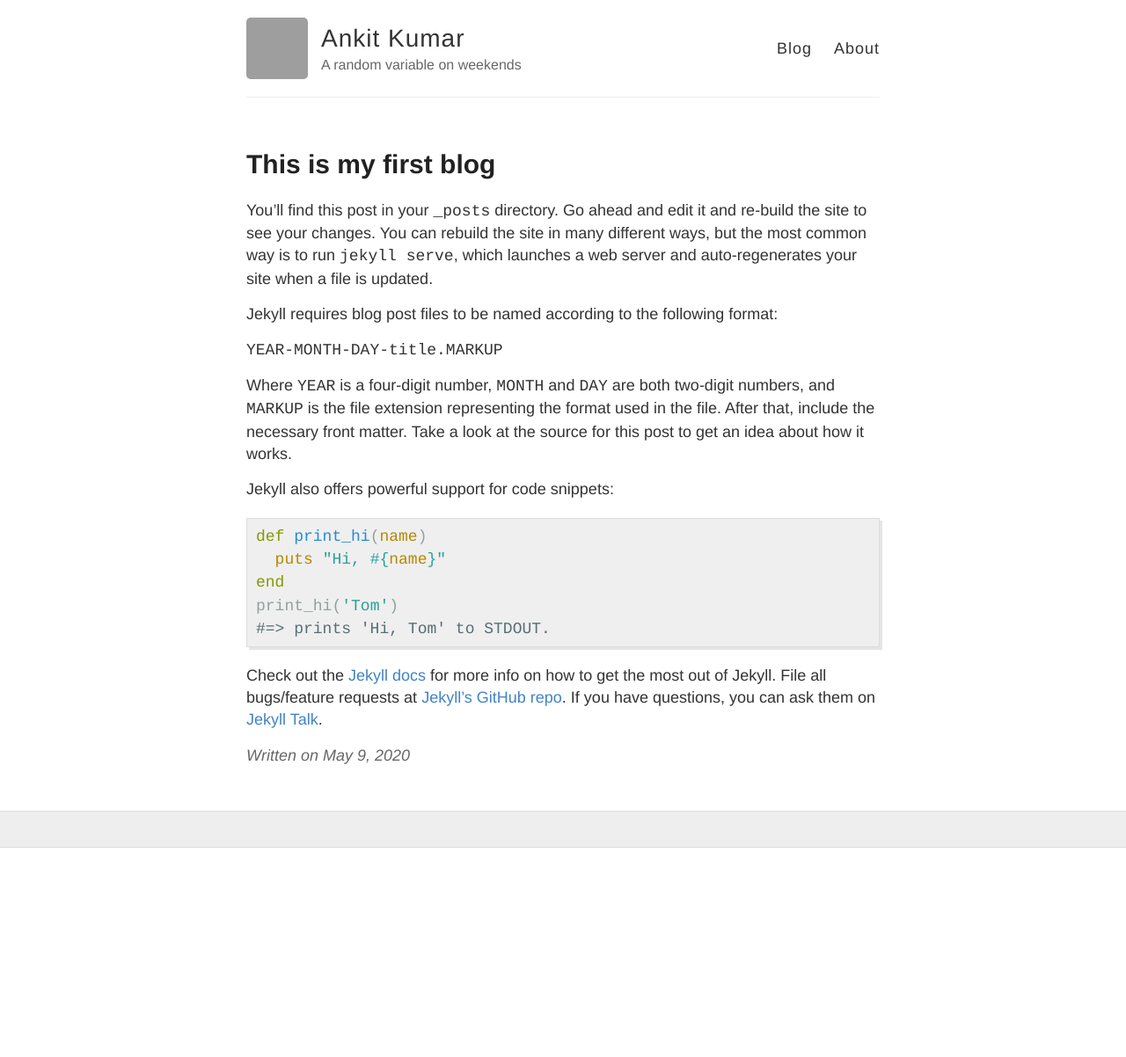
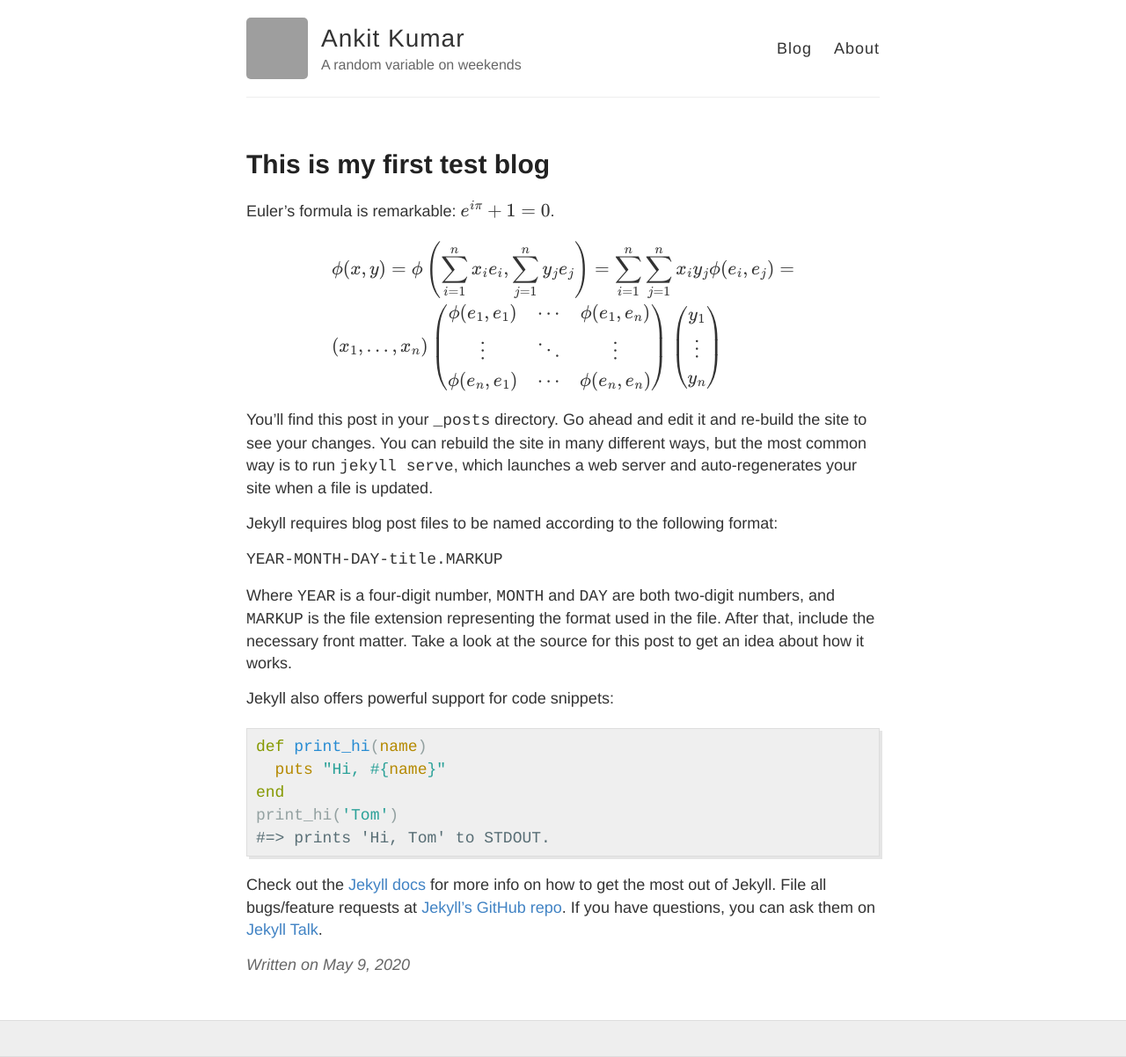
Before and after one commit to ankitk50/ankitk50.github.io, a Jekyll site: the page built from _posts/2020-05-09-welcome-to-jekyll.markdown, in a window 1280 px wide. Shown: the whole page at 88% size. Built offline with Jekyll 4.4.1, drawn with Linux system fonts in a browser that asks for light colours; formulas are drawn with MathJax 3; before the commit the page ends 964 px from its top, so only the background shows below that; grey boxes are pictures that could not be loaded.

```diff
--- a/_layouts/default.html
+++ b/_layouts/default.html
@@ -1,8 +1,10 @@
 <!DOCTYPE html>
 <html>
   <head>
+
+
+
     <title>{% if page.title %}{{ page.title }} – {% endif %}{{ site.name }} – {{ site.description }}</title>
-
     {% include meta.html %}
 
     <!--[if lt IE 9]>
--- a/_posts/2020-05-09-welcome-to-jekyll.markdown
+++ b/_posts/2020-05-09-welcome-to-jekyll.markdown
@@ -1,9 +1,29 @@
 ---
 layout: post
-title:  "This is my first blog"
+title:  "This is my first test blog"
 date:   2020-05-09 16:23:13 +0530
 categories: jekyll update
 ---
+
+Euler's formula is remarkable: $$e^{i\pi} + 1 = 0$$.
+
+$$
+\begin{align*}
+  & \phi(x,y) = \phi \left(\sum_{i=1}^n x_ie_i, \sum_{j=1}^n y_je_j \right)
+  = \sum_{i=1}^n \sum_{j=1}^n x_i y_j \phi(e_i, e_j) = \\
+  & (x_1, \ldots, x_n) \left( \begin{array}{ccc}
+      \phi(e_1, e_1) & \cdots & \phi(e_1, e_n) \\
+      \vdots & \ddots & \vdots \\
+      \phi(e_n, e_1) & \cdots & \phi(e_n, e_n)
+    \end{array} \right)
+  \left( \begin{array}{c}
+      y_1 \\
+      \vdots \\
+      y_n
+    \end{array} \right)
+\end{align*}
+$$
+
 You’ll find this post in your `_posts` directory. Go ahead and edit it and re-build the site to see your changes. You can rebuild the site in many different ways, but the most common way is to run `jekyll serve`, which launches a web server and auto-regenerates your site when a file is updated.
 
 Jekyll requires blog post files to be named according to the following format:
```
Also changed, not shown: other parts of _layouts/default.html (+5 -0 lines), resume.markdown (deleted, +0 -7 lines).
